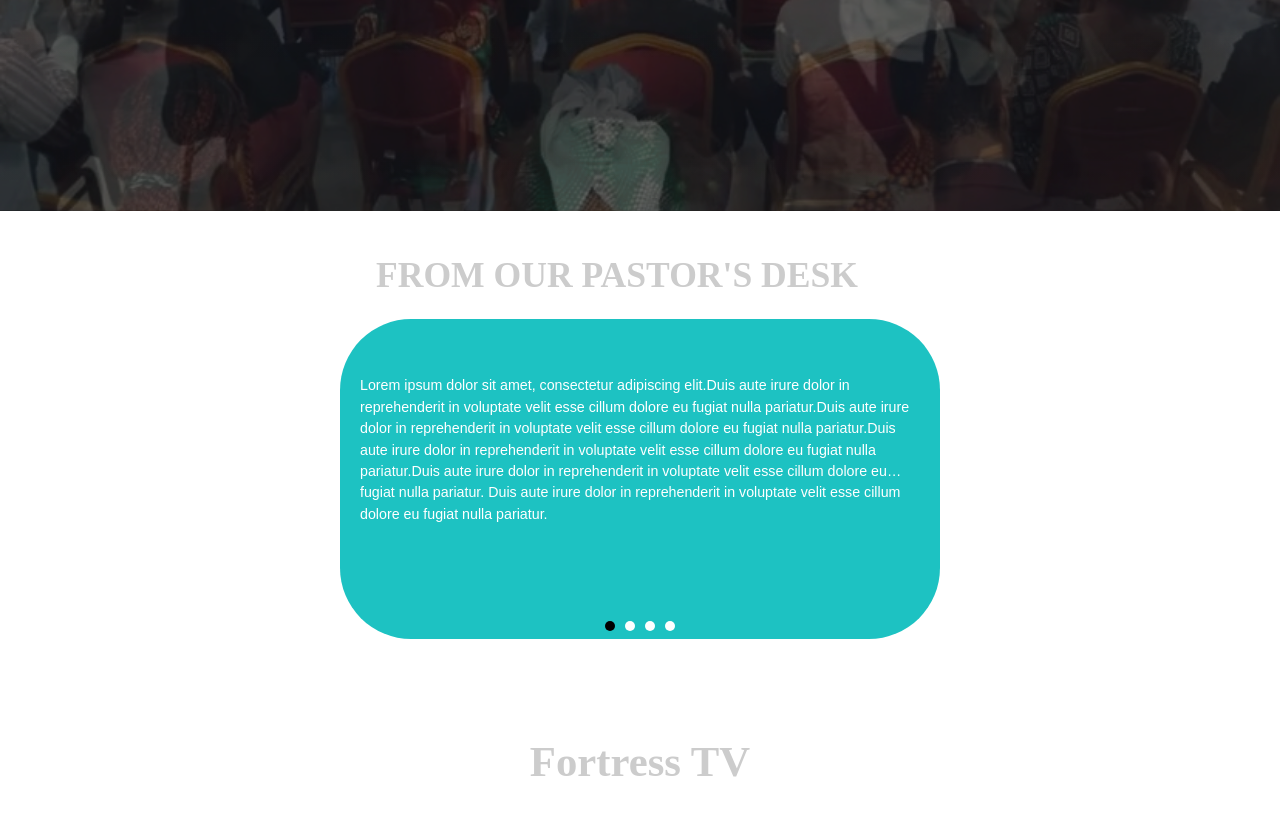
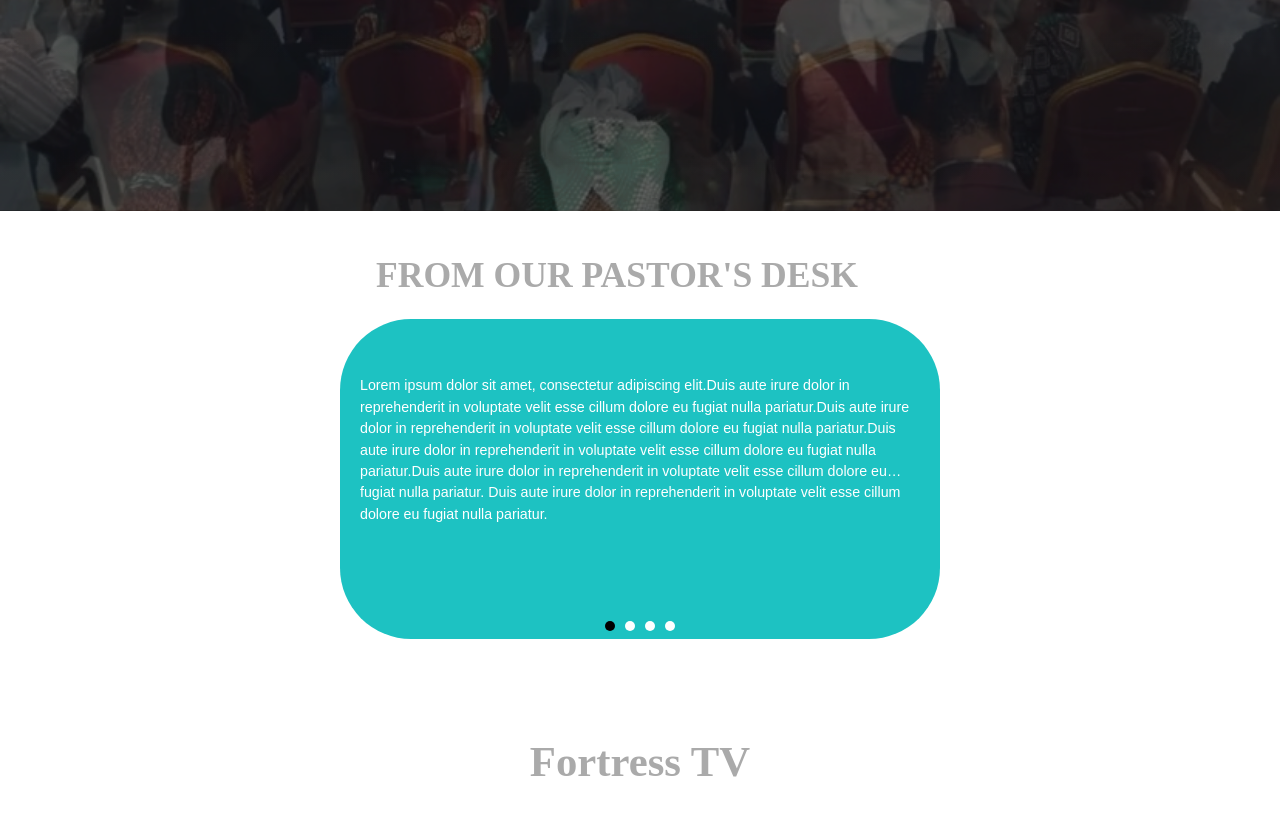
Before and after one commit to Iydeejames/Fortress-of-hope, a React (Create React App) app: page / in a window 1280 px wide. Shown: the part 589-1404 px from the top of the page. Built offline with nearby package versions, Linux system fonts and the light colour scheme.

Commit message:
Update App.css

```diff
--- a/src/App.css
+++ b/src/App.css
@@ -209,7 +209,7 @@ body {
   margin-left: 6%;
   display: flex;
   font-size: 2.5rem;
-  color: #ccc;
+  color: #aaa;
   font-family: cursive;
   margin-bottom: 1.6rem;
 }
@@ -253,7 +253,7 @@ body {
 
 .video-section h2{
   font-size: 3rem;
-  color: #ccc;
+  color: #aaa;
   font-family: cursive;
   margin-bottom: 1.5rem;
   margin-top: -1rem;
```
